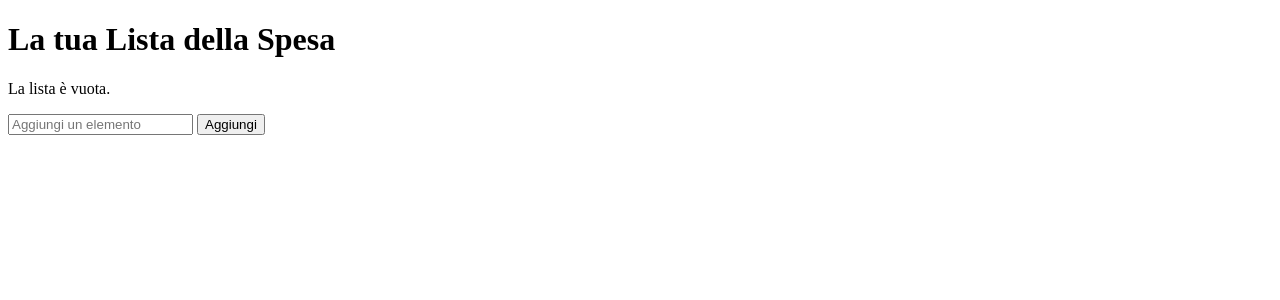
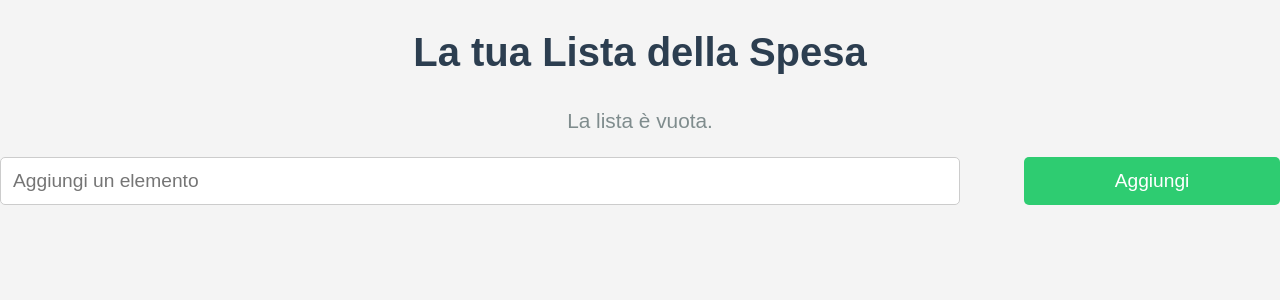
Before and after one commit to Hu-Lorenzo/EserInf, a Flask app: page / in a window 1280 px wide. Shown: the top 300 px of the page. Run offline with Flask 3, Linux system fonts and the light colour scheme.

Commit message:
finito il lavoro

```diff
--- a/ListaSpesa_flask/app.py
+++ b/ListaSpesa_flask/app.py
@@ -1,18 +1,31 @@
-from flask import Flask, render_template, request,redirect, url_for
-#render_template: collegare file HTML.
+from flask import Flask, render_template, request, redirect, url_for
+
+# Crea l'app Flask
 app = Flask(__name__)
-#rotta principale
+
+# Lista della spesa inizialmente vuota
 spesa = []
+
+# Rotta principale per visualizzare la lista
 @app.route('/')
 def home():
-    return render_template('index.html')
-#Fatto il posto di aggiungi
+    return render_template('index.html', spesa=spesa)
+
+# Rotta per aggiungere un elemento alla lista
 @app.route('/aggiungi', methods=['POST'])
 def aggiungi():
     elemento = request.form['elemento']
     if elemento:
         spesa.append(elemento)
-        return redirect(url_for('home'))
-#avvio dell'app Flask
+    return redirect(url_for('home'))
+
+# Rotta per rimuovere un elemento dalla lista, in base all'indice
+@app.route('/rimuovi/<int:indice>', methods=['GET'])
+def rimuovi(indice):
+    if 0 <= indice < len(spesa):
+        spesa.pop(indice)
+    return redirect(url_for('home'))
+
+# Avvio dell'app Flask
 if __name__ == '__main__':
     app.run(debug=True)
--- /dev/null
+++ b/ListaSpesa_flask/static/css/stile.css
@@ -0,0 +1,142 @@
+/* Impostazioni di base */
+* {
+    margin: 0;
+    padding: 0;
+    box-sizing: border-box;
+}
+
+body {
+    font-family: Arial, sans-serif;
+    background-color: #f4f4f4;
+    color: #333;
+    line-height: 1.6;
+    padding: 0;
+}
+
+/* Intestazione */
+h1 {
+    text-align: center;
+    font-size: 2.5em;
+    color: #2c3e50;
+    margin-top: 20px;
+}
+
+/* Contenitore principale */
+.container {
+    width: 90%;
+    max-width: 800px;
+    margin: 0 auto;
+    padding: 20px;
+    background-color: #fff;
+    border-radius: 8px;
+    box-shadow: 0 4px 8px rgba(0, 0, 0, 0.1);
+    margin-top: 30px;
+}
+
+/* Stile per la lista */
+ul {
+    list-style-type: none;
+    padding: 0;
+}
+
+ul li {
+    background-color: #ecf0f1;
+    padding: 10px;
+    margin: 8px 0;
+    border-radius: 5px;
+    display: flex;
+    justify-content: space-between;
+    align-items: center;
+    font-size: 1.2em;
+}
+
+ul li a {
+    text-decoration: none;
+    color: #e74c3c;
+    font-weight: bold;
+    transition: color 0.3s ease;
+}
+
+ul li a:hover {
+    color: #c0392b;
+}
+
+/* Stile per il form di aggiunta */
+form {
+    display: flex;
+    justify-content: space-between;
+    margin-top: 20px;
+}
+
+input[type="text"] {
+    width: 75%;
+    padding: 12px;
+    font-size: 1.2em;
+    border-radius: 5px;
+    border: 1px solid #ccc;
+    box-sizing: border-box;
+    margin-right: 10px;
+}
+
+form button {
+    width: 20%;
+    padding: 12px;
+    background-color: #2ecc71;
+    color: white;
+    font-size: 1.2em;
+    border-radius: 5px;
+    cursor: pointer;
+    transition: background-color 0.3s ease;
+    border: none;
+}
+
+form button:hover {
+    background-color: #27ae60;
+}
+
+/* Stile per i bottoni di rimozione */
+button {
+    background-color: #e74c3c;
+    color: white;
+    border: none;
+    padding: 5px 10px;
+    border-radius: 5px;
+    cursor: pointer;
+    transition: background-color 0.3s ease;
+}
+
+button:hover {
+    background-color: #c0392b;
+}
+
+/* Stile per il messaggio che la lista è vuota */
+p {
+    text-align: center;
+    color: #7f8c8d;
+    font-size: 1.3em;
+    margin-top: 20px;
+}
+
+/* Stili per la versione mobile */
+@media (max-width: 768px) {
+    .container {
+        width: 95%;
+        padding: 15px;
+    }
+
+    h1 {
+        font-size: 2em;
+    }
+
+    input[type="text"] {
+        width: 65%;
+    }
+
+    form button {
+        width: 30%;
+    }
+
+    ul li {
+        font-size: 1em;
+    }
+}
--- a/ListaSpesa_flask/templates/index.html
+++ b/ListaSpesa_flask/templates/index.html
@@ -1,26 +1,33 @@
 <!DOCTYPE html>
-<html>
+<html lang="it">
     <head>
         <meta charset="UTF-8">
         <meta name="viewport" content="width=device-width, initial-scale=1.0">
+        <link rel="stylesheet" href="../static/css/stile.css">
         <title>Lista della Spesa</title>
     </head>
     <body>
-        <!--creare un if che fa visualizzare la lista-->
         <h1>La tua Lista della Spesa</h1>
+
+        <!-- Controllo condizionale per verificare se la lista contiene elementi -->
         {% if spesa %}
             <ul>
                 {% for elemento in spesa %}
-                    <li>{{ elemento }}</li>
+                    <li>
+                        {{ elemento }}
+                        <!-- Aggiungi un link per rimuovere l'elemento -->
+                        <a href="{{ url_for('rimuovi', indice=loop.index0) }}">Rimuovi</a>
+                    </li>
                 {% endfor %}
             </ul>
         {% else %}
             <p>La lista è vuota.</p>
         {% endif %}
+
+        <!-- Modulo per aggiungere un elemento alla lista -->
         <form action="/aggiungi" method="post">
-            <input type="text" name="elemento" placeholder="Aggiungi un elemento"
-            required>
+            <input type="text" name="elemento" placeholder="Aggiungi un elemento" required>
             <button type="submit">Aggiungi</button>
-            </form>
+        </form>
     </body>
 </html>
```
